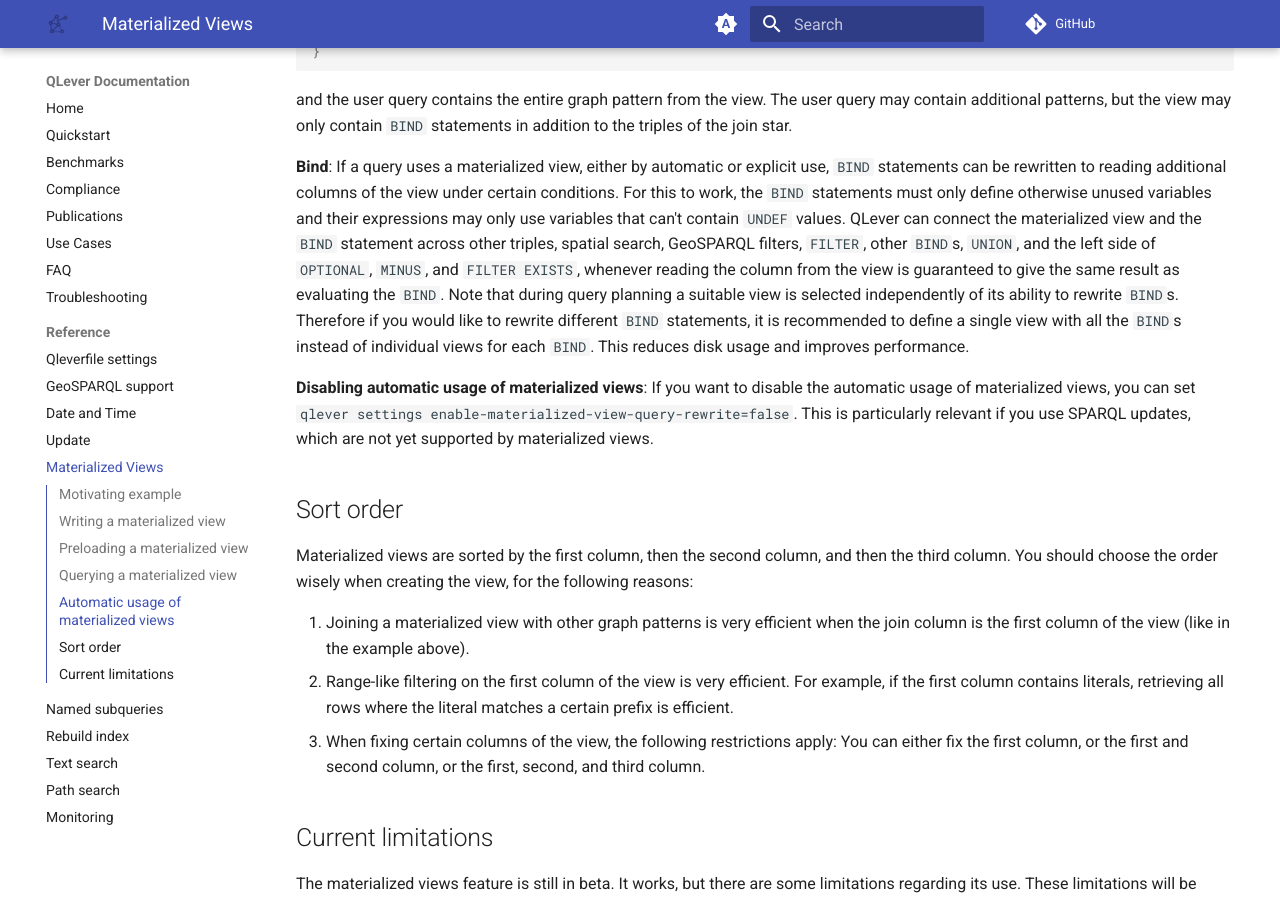
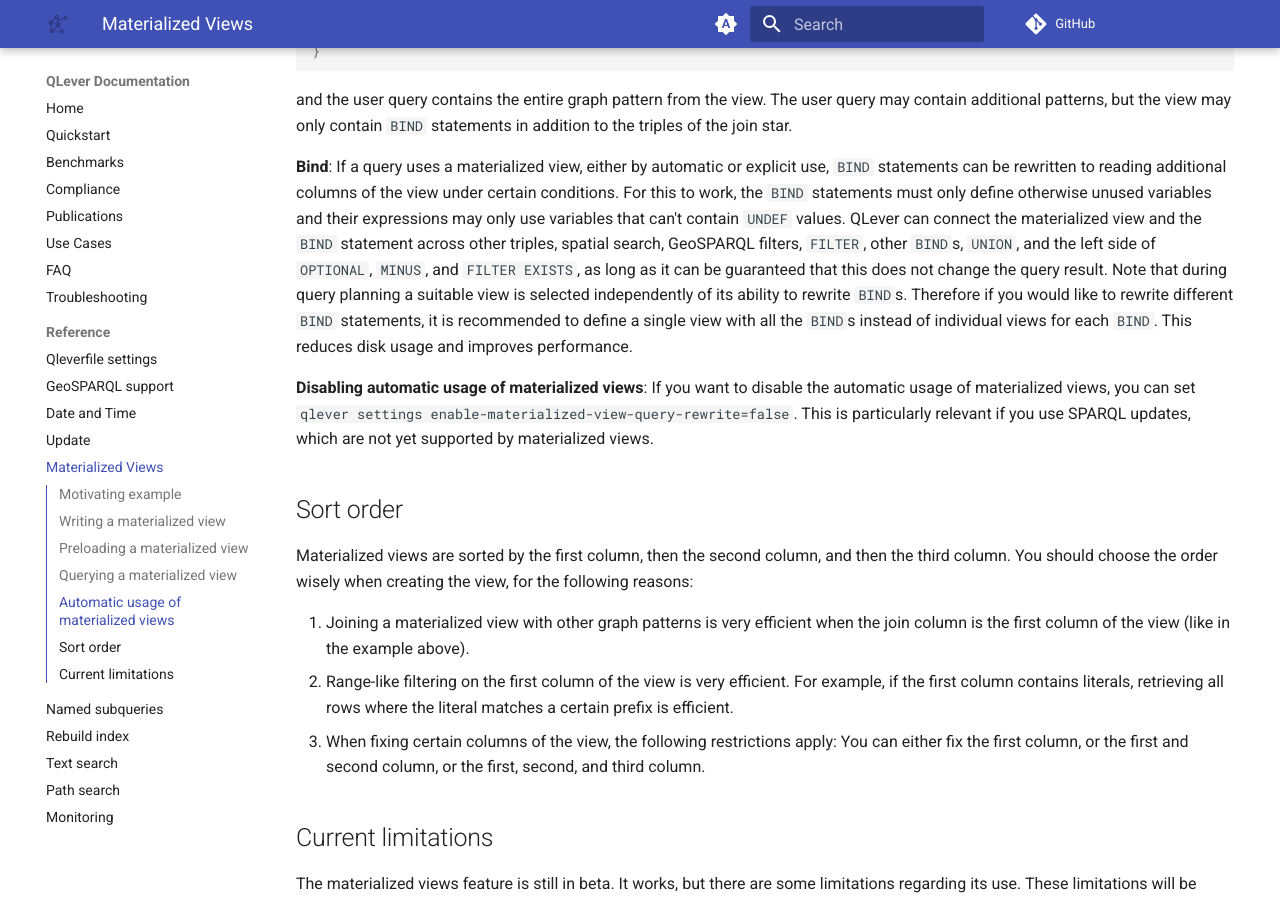
Before and after one commit to qlever-dev/qlever-docs, an MkDocs documentation site: the page built from docs/materialized-views.md, in a window 1280 px wide and 900 px high, scrolled down 3336 px. Built offline with MkDocs 1.6.1 and Material for MkDocs 9.7.7, drawn with Linux system fonts in a browser that asks for light colours; plug-ins that fetch from the network failed and are left out; comment, search, counter and statistics services are not loaded; the version menu is left out.

Commit message:
Reword condition for BIND push-down

```diff
--- a/docs/materialized-views.md
+++ b/docs/materialized-views.md
@@ -265,7 +265,7 @@ and the user query contains the entire graph pattern from the view. The user que
 
 **Bind**: If a query uses a materialized view, either by automatic or explicit use, `BIND` statements can be rewritten to reading additional columns of the view under certain conditions.
 For this to work, the `BIND` statements must only define otherwise unused variables and their expressions may only use variables that can't contain `UNDEF` values.
-QLever can connect the materialized view and the `BIND` statement across other triples, spatial search, GeoSPARQL filters, `FILTER`, other `BIND`s, `UNION`, and the left side of `OPTIONAL`, `MINUS`, and `FILTER EXISTS`, whenever reading the column from the view is guaranteed to give the same result as evaluating the `BIND`.
+QLever can connect the materialized view and the `BIND` statement across other triples, spatial search, GeoSPARQL filters, `FILTER`, other `BIND`s, `UNION`, and the left side of `OPTIONAL`, `MINUS`, and `FILTER EXISTS`, as long as it can be guaranteed that this does not change the query result.
 Note that during query planning a suitable view is selected independently of its ability to rewrite `BIND`s. Therefore if you would like to rewrite different `BIND` statements, it is recommended to define a single view with all the `BIND`s instead of individual views for each `BIND`. This reduces disk usage and improves performance.
 
 **Disabling automatic usage of materialized views**: If you want to disable the automatic usage of materialized views, you can set `qlever settings enable-materialized-view-query-rewrite=false`. This is particularly relevant if you use SPARQL updates, which are not yet supported by materialized views.
```
